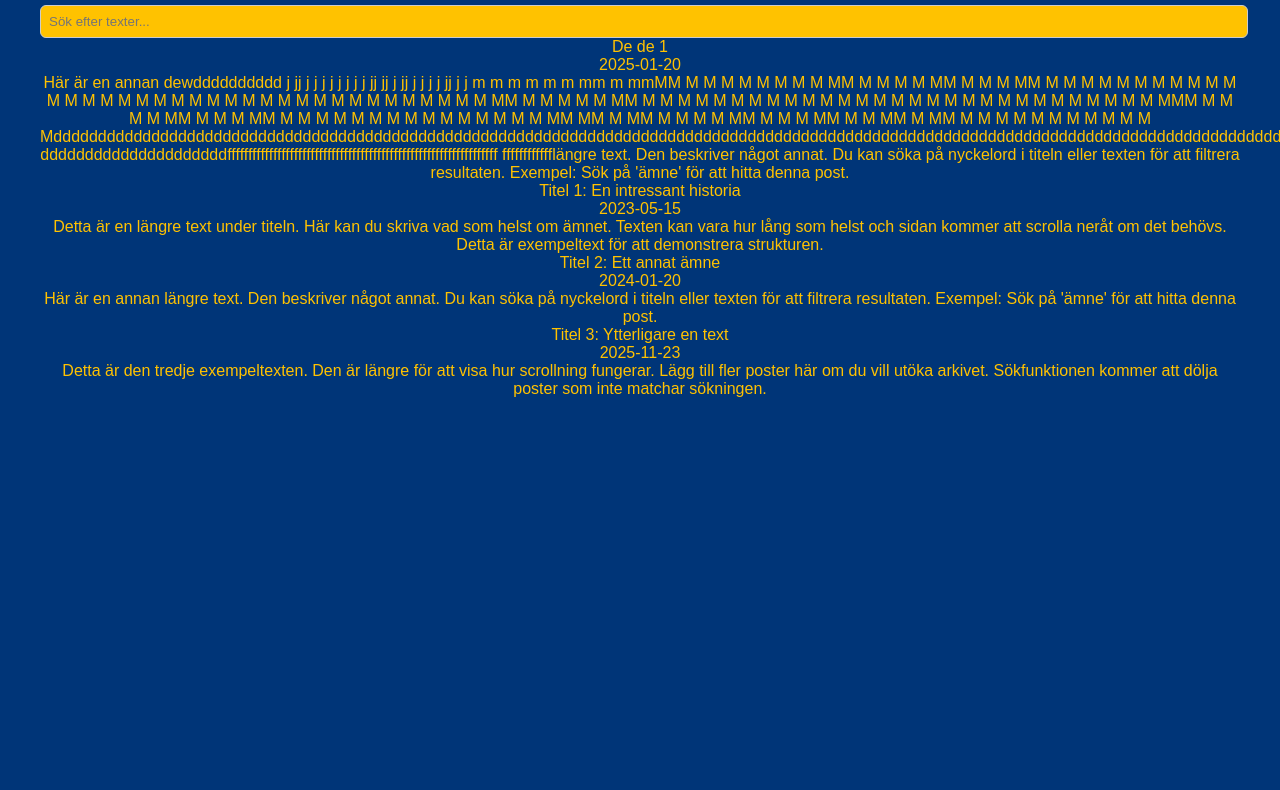
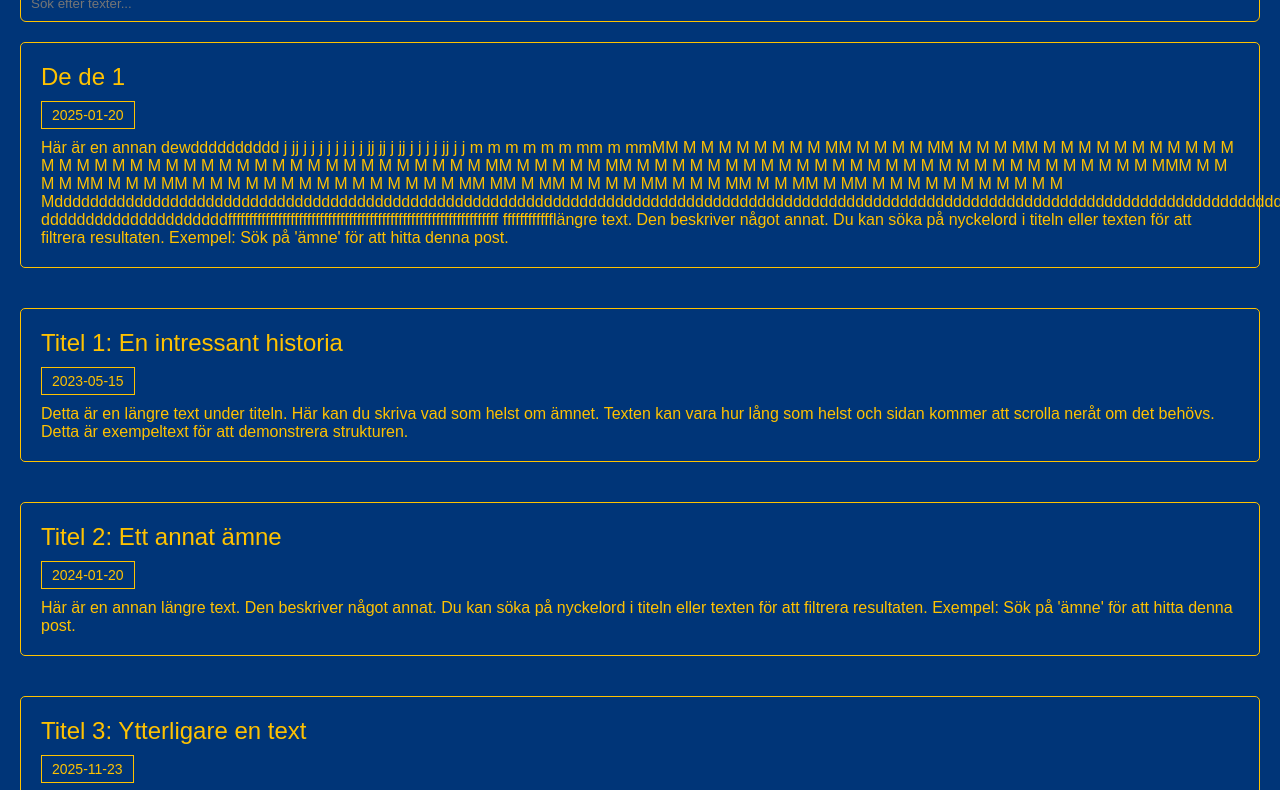
Before and after one commit to enatsverige/arkiv, a plain HTML site: page index.html in a window 1280 px wide. Shown: the part 127-917 px from the top of the page. Before the commit the page ends 800 px from the top, so only its background shows below. Drawn offline with Linux system fonts and the light colour scheme.

Commit message:
Enhance styles in index.html
Added styles for body, search input, posts, titles, date boxes, and content.


kontig text test 2

```diff
--- a/index.html
+++ b/index.html
@@ -1,3 +1,4 @@
+
 <!DOCTYPE html>
 <html lang="sv">
 <head>
@@ -5,6 +6,43 @@
     <meta name="viewport" content="width=device-width, initial-scale=1.0">
     <title>E_S Arkivet</title>
     <style>
+        body {
+            background-color: #003578;
+            color: #ffc200;
+            font-family: Arial, sans-serif;
+            margin: 0;
+            padding: 20px;
+        }
+        #search {
+            width: 100%;
+            padding: 10px;
+            margin-bottom: 20px;
+            background-color: #003578;
+            color: #ffc200;
+            border: 1px solid #ffc200;
+            box-sizing: border-box;
+        }
+        .post {
+            margin-bottom: 40px;
+            padding: 20px;
+            border: 1px solid #ffc200;
+            border-radius: 5px;
+        }
+        .title {
+            font-size: 24px;
+            margin-bottom: 10px;
+        }
+        .date-box {
+            display: inline-block;
+            padding: 5px 10px;
+            border: 1px solid #ffc200;
+            margin-bottom: 10px;
+            font-size: 14px;
+        }
+        .content {
+            font-size: 16px;
+        }
+         <style>
     body {
       font-family: sans-serif;
       background-color: #003578;
```
